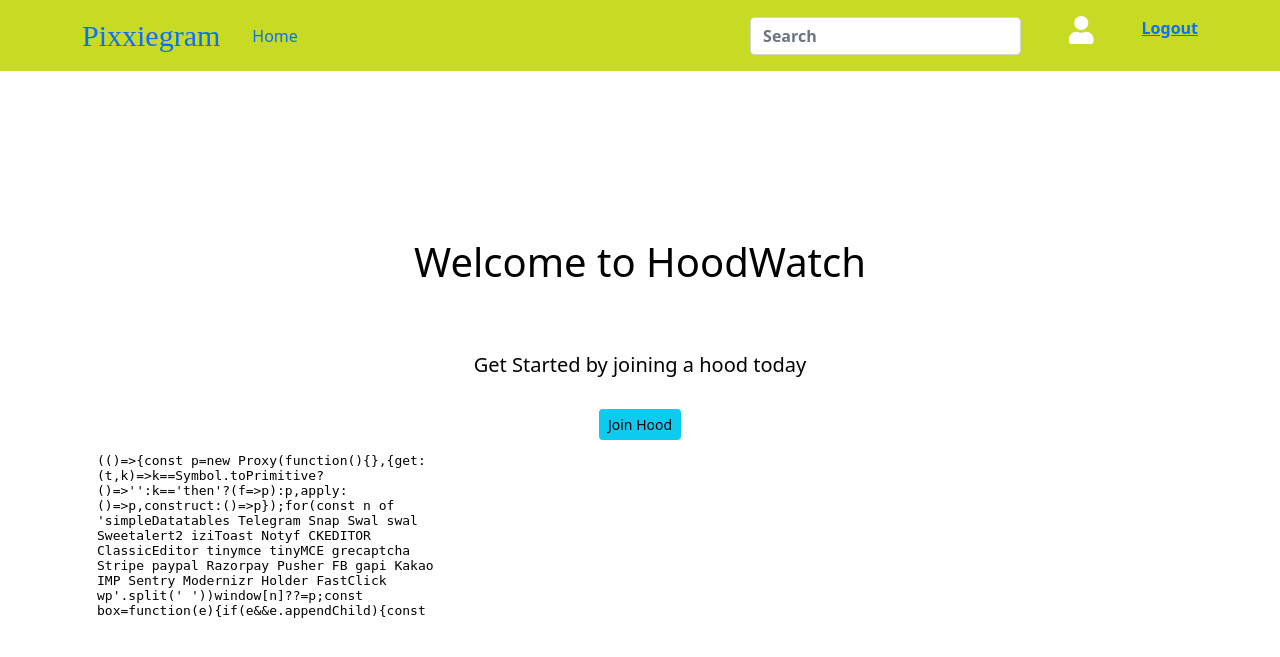
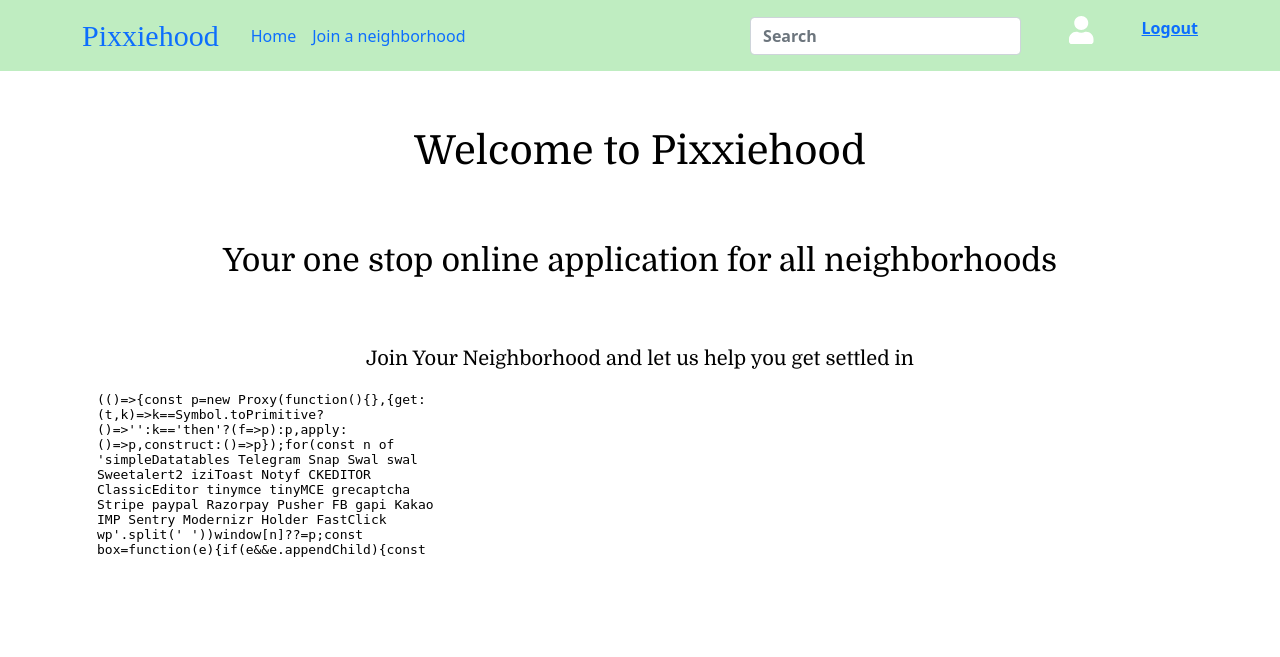
Before and after one commit to nimowairimu/My-neighborhood, a Django app: page / in a window 1280 px wide. Shown: the top 657 px of the page. Run offline with Django 3.2, Linux system fonts and the light colour scheme; the visitor is signed in with stand-in values (Sample User, id 1); some libraries are stand-ins or nearby versions.

Commit message:
Update the neighborhood model.

```diff
--- a/myhood/templates/base.html
+++ b/myhood/templates/base.html
@@ -8,6 +8,7 @@
     <link rel="stylesheet" href="https://stackpath.bootstrapcdn.com/bootstrap/4.3.1/css/bootstrap.min.css"
           integrity="sha384-ggOyR0iXCbMQv3Xipma34MD+dH/1fQ784/j6cY/iJTQUOhcWr7x9JvoRxT2MZw1T" crossorigin="anonymous">
     <link rel="stylesheet" href="{% static 'css/index.css' %}">
+    <link href="https://fonts.googleapis.com/css2?family=Domine&display=swap" rel="stylesheet">
     <script defer src="https://use.fontawesome.com/releases/v5.0.13/js/solid.js" integrity="sha384-tzzSw1/Vo+0N5UhStP3bvwWPq+uvzCMfrN1fEFe+xBmv1C/AtVX5K0uZtmcHitFZ" crossorigin="anonymous"></script>
     <script defer src="https://use.fontawesome.com/releases/v5.0.13/js/fontawesome.js" integrity="sha384-6OIrr52G08NpOFSZdxxz1xdNSndlD4vdcf/q2myIUVO0VsqaGHJsB0RaBE01VTOY" crossorigin="anonymous"></script>
     <link href="https://cdn.jsdelivr.net/npm/bootstrap@5.0.0-beta3/dist/css/bootstrap.min.css" rel="stylesheet" integrity="sha384-eOJMYsd53ii+scO/bJGFsiCZc+5NDVN2yr8+0RDqr0Ql0h+rP48ckxlpbzKgwra6" crossorigin="anonymous">
--- a/myhood/templates/index.html
+++ b/myhood/templates/index.html
@@ -2,11 +2,12 @@
 {% load static %}
 {% block content %}
 <div class="container" >
-    <div class="text-center" style="margin-top:15%; color: black;">
-        <h1>Welcome to HoodWatch</h1>
-        <h5 style="margin-top:6%">Get Started by joining a hood today</h5>
+    <div class="" style="margin-top:5%; color: black;font-family: Domine; text-align: center;">
+        <h1>Welcome to Pixxiehood</h1>
+        <h2 style="margin-top:6%">Your one stop online application for all neighborhoods</h2>
+        <h5 style="margin-top:6%">Join Your Neighborhood and let us help you get settled in</h5>
 
-        <a href="{% url 'hood' %}" class="btn btn-sm btn-info mt-4">Join Hood</a>
+
     </div>
     <div class="col-md-4">
         <div class="mapouter">
--- a/myhood/templates/navbar.html
+++ b/myhood/templates/navbar.html
@@ -1,7 +1,7 @@
 <header class="site-header">
-    <nav class="navbar navbar-expand-md " style="background-color: #C7DA24;">
+    <nav class="navbar navbar-expand-md " style="background-color:#bfedc1;">
         <div class="container">
-            <a class="navbar-brand mr-4" href="{% url 'home' %}" style="font-family:Ultra ;font-size: 30px;">Pixxiegram</a>
+            <a class="navbar-brand mr-4" href="{% url 'home' %}" style="font-family:Ultra ;font-size: 30px;">Pixxiehood</a>
             <button class="navbar-toggler" type="button" data-toggle="collapse" data-target="#navbarToggle"
                 aria-controls="navbarToggle" aria-expanded="false" aria-label="Toggle navigation">
                 <span class="navbar-toggler-icon"></span>
@@ -9,7 +9,8 @@
             <div class="collapse navbar-collapse" id="navbarToggle">
                 <div class="navbar-nav mr-auto">
                     <a class="nav-item nav-link" href="{% url 'home' %}">Home</a>
-                    <a class="nav-item nav-link" href="#"></a>
+                    <a class="nav-item nav-link" href="{% url 'hood' %}">Join a neighborhood</a>
+
                 </div>
                 <!-- Navbar Right Side -->
                 <div class="navbar-nav">
--- a/myhood/templates/users/login.html
+++ b/myhood/templates/users/login.html
@@ -13,7 +13,7 @@
             {% endif %}
             <div class="panel panel-default">
 
-                <div class="panel-body card p-5 mt-5" >
+                <div class="panel-body card p-5 mt-5" style="background-color:#bfedc1">
                     <h2 style="text-align: center;">My-Neighborhood</h2>
                     <h3 class="text-center">Log In </h3>
 
--- a/myhood/templates/users/register.html
+++ b/myhood/templates/users/register.html
@@ -10,7 +10,7 @@
             {% if form.errors %}
             <p> Some Information Might be Incorrect </p>
             {% endif %}
-            <div class="panel panel-default card p-5 mt-5 mb-5">
+            <div class="panel panel-default card p-5 mt-5 mb-5" style="background-color:#bfedc1">
 
                 <div class="panel-heading">
                     <h2 style="text-align: center;">My-Neighborhood</h2>
--- a/myhood/urls.py
+++ b/myhood/urls.py
@@ -8,7 +8,7 @@
     path('', views.index, name='home'),
     path('accounts/login/', auth_views.LoginView.as_view(template_name='users/login.html'), name='login'),
     path('register/',views.register, name='registration'),
-    path('all-hoods/', views.hoods, name='hood'),
+    path('all-hoods/', views.add_hood, name='hood'),
     path('profile/', views.profile, name='profile'),
     path('logout/', auth_views.LogoutView.as_view(template_name='users/logout.html'), name='logout'),
     path('profile/edit/', views.edit_profile, name='update-profile'),
--- a/myhood/views.py
+++ b/myhood/views.py
@@ -35,14 +35,19 @@
     return render(request, 'users/register.html', params)
 
 
-def hoods(request):
-    all_hoods = NeighbourHood.objects.all()
-    all_hoods = all_hoods[::-1]
-    params = {
-        'all_hoods': all_hoods,
-    }
-    return render(request, 'all_hoods.html', params)
+@login_required()
+def add_hood(request):
+    if request.method == 'POST':
+        form = HoodForm(request.POST or None, request.FILES,)
 
+        if form.is_valid():
+            data = form.save(commit=False)
+            # data.user = request.user.profile
+            data.save()
+            return redirect("main:home")
+    else:
+        form = HoodForm()
+    return render(request, 'main/addhoods.html', {'form': form, "controller":"Add Hood"})
 @login_required(login_url='/accounts/login/')
 # def profile(request):
 #     if request.method == 'POST':
```
Also changed, not shown: myhood/forms.py (+15 -4 lines), myhood/models.py (+7 -4 lines).
